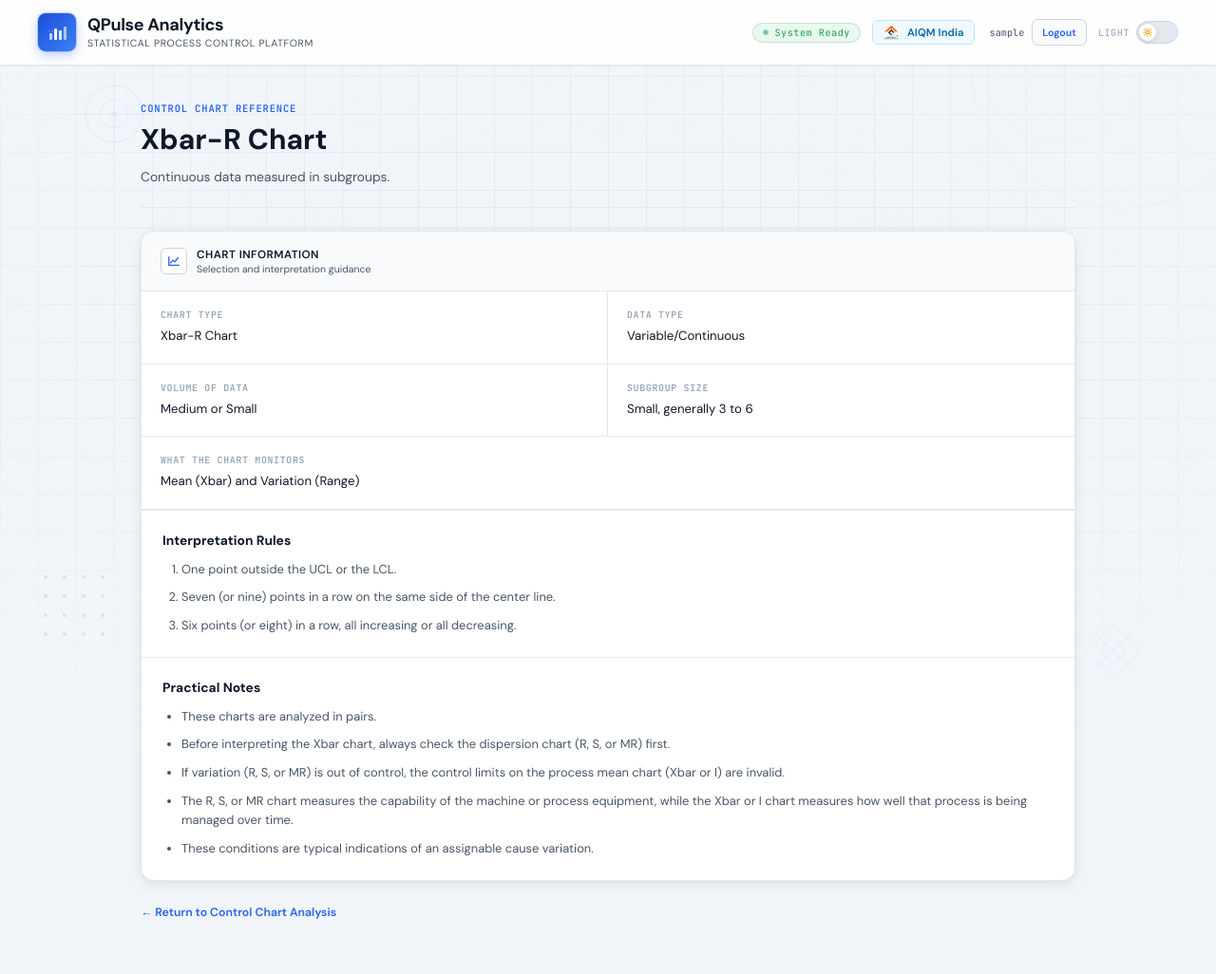
After one commit to Aniket182001/spc-web-app, a Flask app: page /chart-info/xbar_r in a window 1280 px wide. The commit adds this page. Shown: the whole page at 95% size. Run offline with Flask 3, Linux system fonts and the light colour scheme; the visitor is signed in with stand-in values (Sample User, id 1).

Commit message:
Fix chart selection state persistence and improve single chart layout

```diff
--- a/app.py
+++ b/app.py
@@ -1,6 +1,7 @@
 import os
-from flask import Flask
+from flask import Flask, request, url_for
 from auth import auth_bp
+from chart_info import CHART_INFO, chart_info_bp
 from extensions import db, login_manager
 from models import User
 from spc_charts import spc_bp
@@ -36,6 +37,31 @@ with app.app_context():
 app.register_blueprint(auth_bp)
 app.register_blueprint(spc_bp)
 app.register_blueprint(capability_bp)
+app.register_blueprint(chart_info_bp)
+
+
+@app.context_processor
+def inject_chart_information():
+    summaries = {
+        chart["dropdown_value"]: {
+            "description": chart["short_description"],
+            "url": url_for(
+                "chart_info.chart_info_detail",
+                chart_type=chart_slug,
+            ),
+        }
+        for chart_slug, chart in CHART_INFO.items()
+    }
+    selected_chart = request.form.get("chart", "xbar_r")
+
+    if selected_chart not in summaries:
+        selected_chart = "xbar_r"
+
+    return {
+        "chart_summaries": summaries,
+        "selected_chart": selected_chart,
+        "selected_chart_summary": summaries[selected_chart],
+    }
 
 if __name__ == '__main__':
 
--- a/spc_charts.py
+++ b/spc_charts.py
@@ -93,7 +93,7 @@ def home():
         graph=None,
         insight=None,
         warning=None,
-        system_status="ready"
+        system_status="ready",
     )
 
 
@@ -114,7 +114,8 @@ def upload_file():
         return render_template(
             'index.html',
             insight="❌ No file part in request",
-            system_status="error"
+            system_status="error",
+            selected_chart=chart_type
         )
 
     file = request.files['file']
@@ -124,7 +125,8 @@ def upload_file():
         return render_template(
             'index.html',
             insight="❌ Please select a file.",
-            system_status="error"
+            system_status="error",
+            selected_chart=chart_type
         )
 
     if not allowed_file(file.filename):
@@ -135,7 +137,8 @@ def upload_file():
                 "❌ Invalid file type. "
                 "Please upload CSV, TXT, XLSX, or XLS file."
             ),
-            system_status="error"
+            system_status="error",
+            selected_chart=chart_type
         )
 
     # =====================================================
@@ -187,7 +190,8 @@ def upload_file():
         return render_template(
             'index.html',
             insight="❌ Please close the Excel file before uploading",
-            system_status="error"
+            system_status="error",
+            selected_chart=chart_type
         )
 
     # =====================================================
@@ -226,7 +230,8 @@ def upload_file():
         return render_template(
             'index.html',
             insight="❌ Unsupported file format",
-            system_status="error"
+            system_status="error",
+            selected_chart=chart_type
         )
 
     # =====================================================
@@ -245,7 +250,8 @@ def upload_file():
         return render_template(
             'index.html',
             insight="❌ No valid numeric data found",
-            system_status="error"
+            system_status="error",
+            selected_chart=chart_type
         )
 
     warning = None
@@ -262,7 +268,8 @@ def upload_file():
             return render_template(
                 'index.html',
                 insight="❌ Not enough data for subgrouping",
-                system_status="error"
+                system_status="error",
+                selected_chart=chart_type
             )
 
         total_points = len(data)
@@ -304,7 +311,8 @@ def upload_file():
             return render_template(
                 'index.html',
                 insight="❌ Unsupported subgroup size for Xbar-R",
-                system_status="error"
+                system_status="error",
+                selected_chart=chart_type
             )
 
         # -------------------------------------------------
@@ -567,7 +575,8 @@ def upload_file():
             return render_template(
                 'index.html',
                 insight="❌ Not enough data for subgrouping",
-                system_status="error"
+                system_status="error",
+                selected_chart=chart_type
             )
 
         total_points = len(data)
@@ -609,7 +618,8 @@ def upload_file():
             return render_template(
                 'index.html',
                 insight="❌ Unsupported subgroup size for Xbar-S",
-                system_status="error"
+                system_status="error",
+                selected_chart=chart_type
             )
 
         # -------------------------------------------------
@@ -1336,7 +1346,8 @@ def upload_file():
             return render_template(
                 'index.html',
                 insight="❌ IMR Chart requires at least 2 observations",
-                system_status="error"
+                system_status="error",
+                selected_chart=chart_type
             )
 
         # -------------------------------------------------
@@ -1593,7 +1604,8 @@ def upload_file():
         return render_template(
             'index.html',
             insight="❌ Invalid chart type selected",
-            system_status="error"
+            system_status="error",
+            selected_chart=chart_type
         )
 
     # =====================================================
@@ -1768,7 +1780,8 @@ def upload_file():
         return render_template(
             'index.html',
             insight="❌ Chart generation failed. Please check the server chart export setup.",
-            system_status="error"
+            system_status="error",
+            selected_chart=chart_type
         )
 
     graph_html = fig.to_html(
@@ -1814,7 +1827,8 @@ def upload_file():
         graph=graph_html,
         insight=insight,
         warning=warning,
-        system_status="processing"
+        system_status="processing",
+        selected_chart=chart_type
     )
 
     # =========================================================
@@ -1837,5 +1851,6 @@ def download_spc_report():
     return render_template(
         "report_status.html",
         report_url="/static/spc_report.pdf",
-        system_status="report"
+        system_status="report",
+        selected_chart=""
     )
--- /dev/null
+++ b/templates/chart_info.html
@@ -0,0 +1,227 @@
+{% extends "base.html" %}
+
+{% block title %}{{ chart.chart_type }} - QPulse Analytics{% endblock %}
+
+{% block head_extra %}
+<style>
+  .chart-info-shell {
+    max-width: 1040px;
+    margin: 0 auto;
+    padding: 38px 28px 56px;
+  }
+
+  .chart-info-heading {
+    padding-bottom: 20px;
+    margin-bottom: 24px;
+    border-bottom: 1px solid var(--border-subtle);
+  }
+
+  .chart-info-eyebrow {
+    font-family: 'JetBrains Mono', monospace;
+    color: var(--text-accent);
+    font-size: 0.7rem;
+    font-weight: 600;
+    letter-spacing: 0.08em;
+    text-transform: uppercase;
+  }
+
+  .chart-info-heading h2 {
+    margin-top: 8px;
+    color: var(--text-brand);
+    font-size: 2rem;
+    line-height: 1.2;
+  }
+
+  .chart-info-description {
+    max-width: 760px;
+    margin-top: 10px;
+    color: var(--text-secondary);
+    font-size: 0.92rem;
+    line-height: 1.7;
+  }
+
+  .chart-info-card {
+    width: 100%;
+  }
+
+  .chart-info-grid {
+    display: grid;
+    grid-template-columns: repeat(2, minmax(0, 1fr));
+    border-bottom: 1px solid var(--border-subtle);
+  }
+
+  .chart-info-field {
+    min-width: 0;
+    padding: 18px 20px;
+    border-bottom: 1px solid var(--border-subtle);
+  }
+
+  .chart-info-field:nth-child(odd) {
+    border-right: 1px solid var(--border-subtle);
+  }
+
+  .chart-info-field:last-child:nth-child(odd) {
+    grid-column: 1 / -1;
+    border-right: 0;
+  }
+
+  .chart-info-field-label {
+    display: block;
+    margin-bottom: 6px;
+    color: var(--text-muted);
+    font-family: 'JetBrains Mono', monospace;
+    font-size: 0.66rem;
+    font-weight: 600;
+    letter-spacing: 0.07em;
+    text-transform: uppercase;
+  }
+
+  .chart-info-field-value {
+    color: var(--text-primary);
+    font-size: 0.88rem;
+    line-height: 1.55;
+  }
+
+  .chart-info-section {
+    padding: 22px;
+    border-bottom: 1px solid var(--border-subtle);
+  }
+
+  .chart-info-section:last-child {
+    border-bottom: 0;
+  }
+
+  .chart-info-section h3 {
+    margin-bottom: 12px;
+    color: var(--text-primary);
+    font-size: 0.92rem;
+  }
+
+  .chart-info-list {
+    display: grid;
+    gap: 9px;
+    padding-left: 20px;
+    color: var(--text-secondary);
+    font-size: 0.86rem;
+    line-height: 1.6;
+  }
+
+  .chart-info-actions {
+    margin-top: 22px;
+  }
+
+  .chart-info-back {
+    display: inline-flex;
+    align-items: center;
+    gap: 7px;
+    color: var(--text-accent);
+    font-size: 0.82rem;
+    font-weight: 600;
+    text-decoration: none;
+  }
+
+  .chart-info-back:hover {
+    color: var(--accent-hover);
+  }
+
+  @media (max-width: 700px) {
+    .chart-info-shell {
+      padding: 28px 16px 44px;
+    }
+
+    .chart-info-heading h2 {
+      font-size: 1.6rem;
+    }
+
+    .chart-info-grid {
+      grid-template-columns: 1fr;
+    }
+
+    .chart-info-field:nth-child(odd) {
+      border-right: 0;
+    }
+
+    .chart-info-field:last-child:nth-child(odd) {
+      grid-column: auto;
+    }
+  }
+</style>
+{% endblock %}
+
+{% block content %}
+<section class="chart-info-shell">
+  <div class="chart-info-heading">
+    <div class="chart-info-eyebrow">Control Chart Reference</div>
+    <h2>{{ chart.chart_type }}</h2>
+    <p class="chart-info-description">{{ chart.description }}</p>
+  </div>
+
+  <article class="card chart-info-card">
+    <div class="card-header">
+      <div class="card-header-icon">
+        <svg viewBox="0 0 16 16" fill="none" xmlns="http://www.w3.org/2000/svg">
+          <path d="M2 13V3M2 13h12" stroke-width="1.5" stroke-linecap="round"/>
+          <path d="M4 10l3-3 2 2 4-5" stroke-width="1.5" stroke-linecap="round" stroke-linejoin="round"/>
+        </svg>
+      </div>
+      <div>
+        <div class="card-title">Chart Information</div>
+        <div class="card-subtitle">Selection and interpretation guidance</div>
+      </div>
+    </div>
+
+    <div class="chart-info-grid">
+      <div class="chart-info-field">
+        <span class="chart-info-field-label">Chart Type</span>
+        <div class="chart-info-field-value">{{ chart.chart_type }}</div>
+      </div>
+      <div class="chart-info-field">
+        <span class="chart-info-field-label">Data Type</span>
+        <div class="chart-info-field-value">{{ chart.data_type }}</div>
+      </div>
+      {% if chart.data_volume %}
+      <div class="chart-info-field">
+        <span class="chart-info-field-label">Volume of Data</span>
+        <div class="chart-info-field-value">{{ chart.data_volume }}</div>
+      </div>
+      {% endif %}
+      {% if chart.subgroup_size %}
+      <div class="chart-info-field">
+        <span class="chart-info-field-label">Subgroup Size</span>
+        <div class="chart-info-field-value">{{ chart.subgroup_size }}</div>
+      </div>
+      {% endif %}
+      <div class="chart-info-field">
+        <span class="chart-info-field-label">What the Chart Monitors</span>
+        <div class="chart-info-field-value">{{ chart.monitors }}</div>
+      </div>
+    </div>
+
+    <section class="chart-info-section">
+      <h3>Interpretation Rules</h3>
+      <ol class="chart-info-list">
+        {% for rule in chart.interpretation_rules %}
+        <li>{{ rule }}</li>
+        {% endfor %}
+      </ol>
+    </section>
+
+    {% if chart.practical_notes %}
+    <section class="chart-info-section">
+      <h3>Practical Notes</h3>
+      <ul class="chart-info-list">
+        {% for note in chart.practical_notes %}
+        <li>{{ note }}</li>
+        {% endfor %}
+      </ul>
+    </section>
+    {% endif %}
+  </article>
+
+  <div class="chart-info-actions">
+    <a class="chart-info-back" href="{{ url_for('spc.home') }}">
+      &larr; Return to Control Chart Analysis
+    </a>
+  </div>
+</section>
+{% endblock %}
```
Also changed, not shown: chart_info.py (added, +189 -0 lines), templates/index.html (+72 -9 lines).
